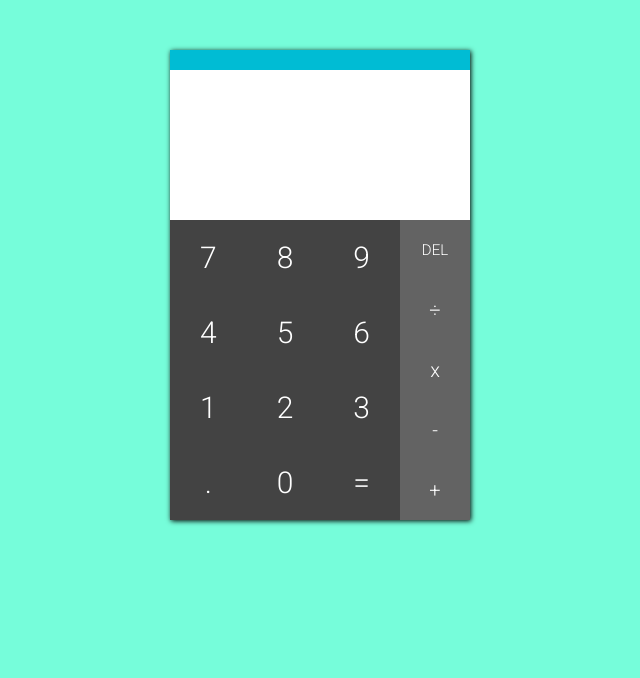
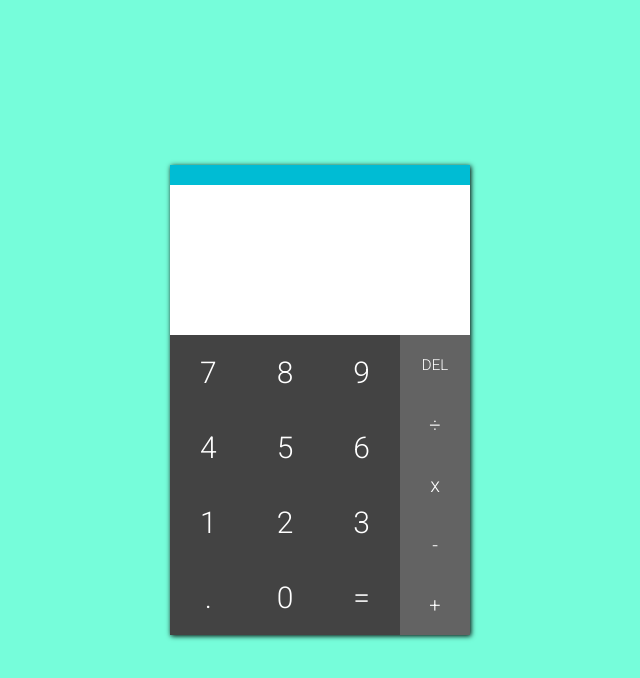
Before and after one commit to chitranshi08/Calculator1, a plain HTML site: page index.html in a window 1280 px wide. Shown: the whole page, without its empty margins (320-960 px from the left). Drawn offline with Linux system fonts and the light colour scheme.

Commit message:
Add files via upload

```diff
--- a/index.html
+++ b/index.html
@@ -1,5 +1,6 @@
 <html>
   <head>
+    <title>Calculator</title>
     <link href="https://fonts.googleapis.com/css?family=Roboto:300,400&display=swap" rel="stylesheet">
 
 
@@ -14,7 +15,6 @@
         bottom:0;
         left:0;
         margin:auto;
-        margin-top:50px;
         box-shadow:1px 1px 5px black;
 
       }
```
